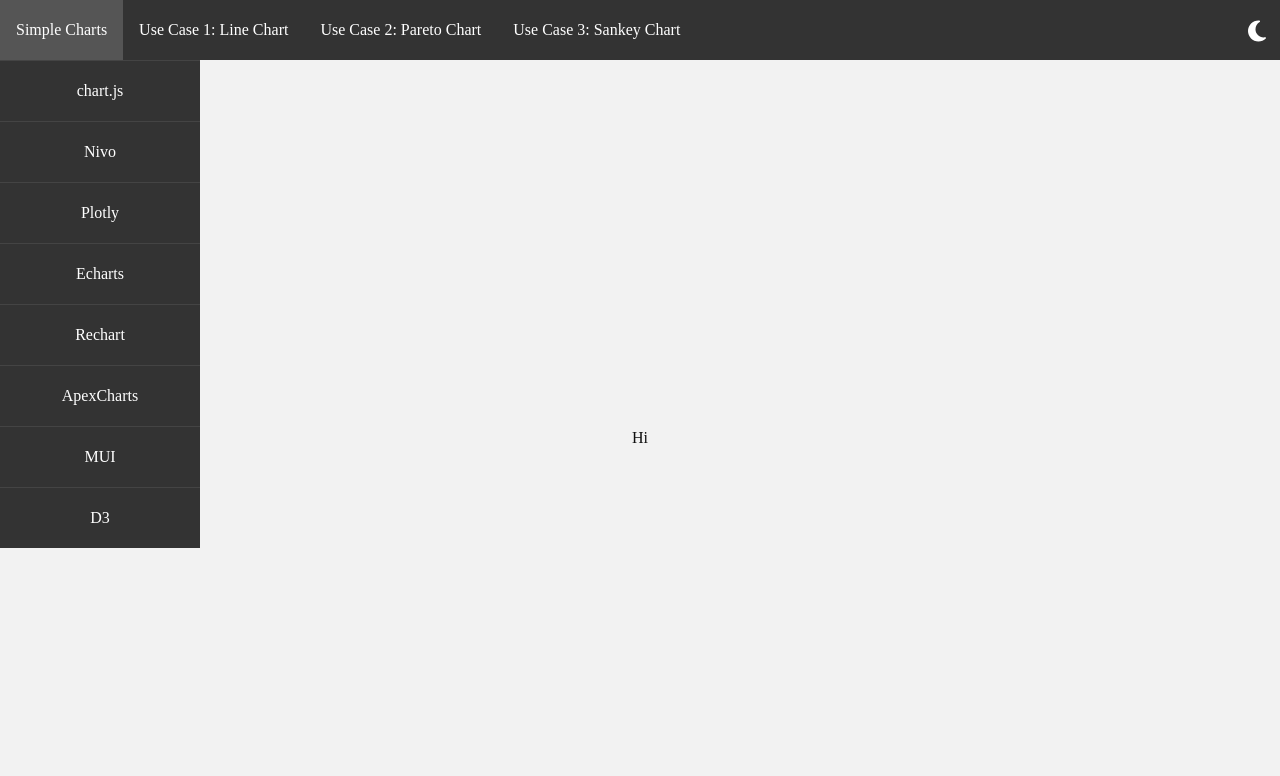
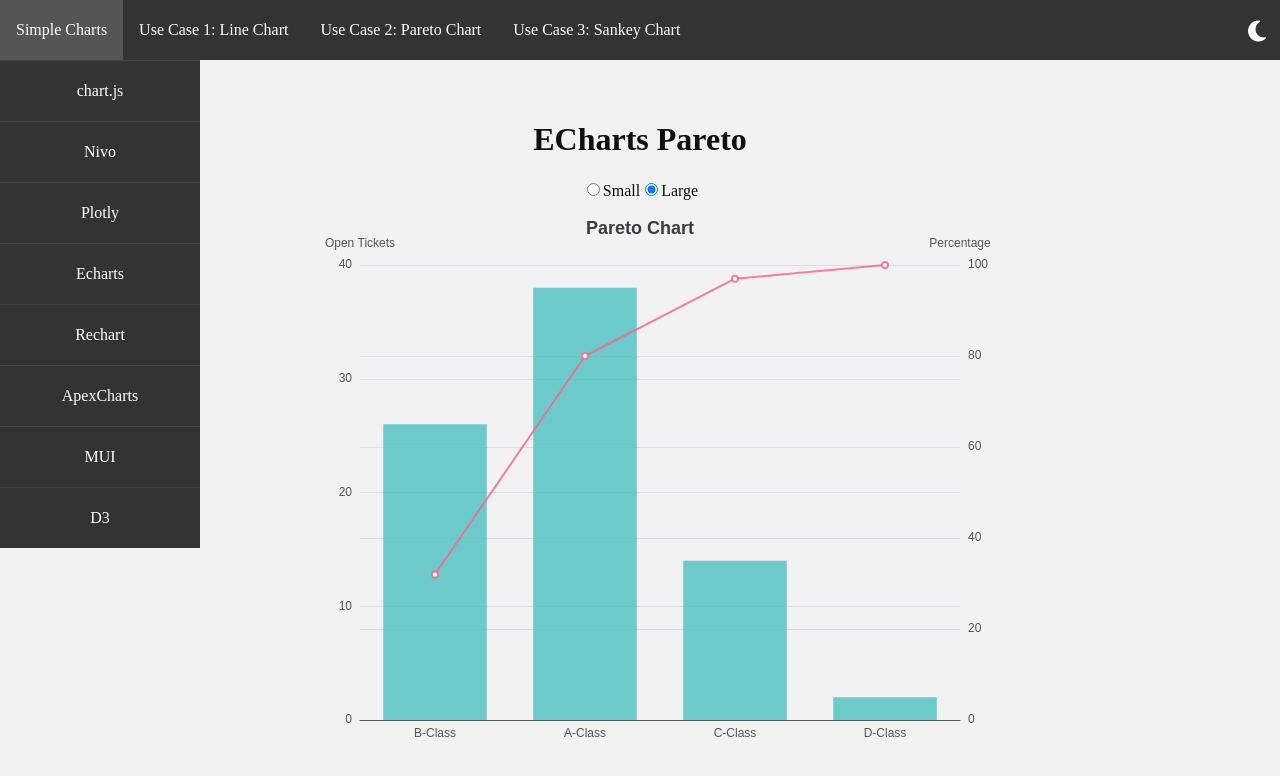
Before and after one commit to Deaniebean/data-viz-libraries, a React (Vite) app: page /echarts/pareto in a window 1280 px wide. Shown: the top 776 px of the page. Built offline with nearby package versions, Linux system fonts and the light colour scheme; what chartjs-chart-sankey would draw is missing.

Commit message:
pareto done

```diff
--- a/src/charts/paretoChart/ChartjsPareto.tsx
+++ b/src/charts/paretoChart/ChartjsPareto.tsx
@@ -1,6 +1,125 @@
+import { Chart } from 'react-chartjs-2';
+import { ChartWrapper } from '../../common/chartWrapper';
+import { useState } from 'react';
+import { ParetoData } from '../../utils/DataPareto';
+import {
+  Chart as ChartJS,
+  CategoryScale,
+  LinearScale,
+  BarElement,
+  LineElement,
+  PointElement,
+  LineController,
+  BarController,
+  Tooltip,
+  Legend,
+} from 'chart.js';
+
+ChartJS.register(
+  CategoryScale,
+  LinearScale,
+  BarElement,
+  LineElement,
+  PointElement,
+  LineController,
+  BarController,
+  Tooltip,
+  Legend
+);
+
 export const ChartjsPareto = () => {
+  const [chartData] = useState(ParetoData);
+  const categories = Array.from(new Set(chartData.map((data) => data.group)));
 
-    return (
-        <div>Hi</div>
-    )
-}
+  // Filter out issues with status "Done" and count open issues for each group
+  const openIssuesCount = categories.map(
+    (category) =>
+      chartData.filter(
+        (data) => data.group === category && data.status !== 4
+      ).length
+  );
+
+  // Calculate cumulative percentage for the line graph
+  const totalOpenIssues = openIssuesCount.reduce((acc, count) => acc + count, 0);
+  let cumulativeSum = 0;
+  const cumulativePercentage = openIssuesCount.map((count) => {
+    cumulativeSum += count;
+    return Math.floor((cumulativeSum / totalOpenIssues) * 100);
+  });
+
+  // Find the index where the cumulative percentage reaches or exceeds 80%
+  const index80 = cumulativePercentage.findIndex((percentage) => percentage >= 80);
+  console.log('Index where cumulative percentage reaches or exceeds 80%:', index80);
+
+  const data = {
+    labels: categories,
+    datasets: [
+      {
+        type: 'bar' as const,
+        label: 'Open Tickets',
+        data: openIssuesCount,
+        backgroundColor: 'rgba(75, 192, 192, 0.2)',
+        borderColor: 'rgba(75, 192, 192, 1)',
+        borderWidth: 1,
+      },
+      {
+        type: 'line' as const,
+        label: 'Percentage',
+        data: cumulativePercentage,
+        backgroundColor: 'rgba(255, 99, 132, 0.2)',
+        borderColor: 'rgba(255, 99, 132, 1)',
+        borderWidth: 1,
+        yAxisID: 'y-axis-2',
+      },
+    ],
+  };
+
+  const options = {
+    scales: {
+      y: {
+        beginAtZero: true,
+        title: {
+          display: true,
+          text: 'Open Tickets',
+        },
+      },
+      'y-axis-2': {
+        beginAtZero: true,
+        position: 'right' as const,
+        title: {
+          display: true,
+          text: 'Percentage',
+        },
+        max: 100,
+      },
+    },
+    plugins: {
+      annotation: {
+        annotations: {
+          line1: {
+            type: 'line',
+            yMin: 0,
+            yMax: 100,
+            xMin: index80 + 0.5,
+            xMax: index80 + 0.5,
+            borderColor: '#FF4560',
+            borderWidth: 2,
+            label: {
+              content: '80% Threshold',
+              enabled: true,
+              position: 'center',
+              backgroundColor: '#FF4560',
+              color: '#fff',
+            },
+          },
+        },
+      },
+    },
+  };
+
+  return (
+    <ChartWrapper title={'Chart.js Pareto'}>
+      <Chart type='bar' data={data} options={options} />
+    </ChartWrapper>
+  );
+};
--- a/src/charts/paretoChart/EchartsPareto.tsx
+++ b/src/charts/paretoChart/EchartsPareto.tsx
@@ -1,6 +1,104 @@
+import React from 'react';
+import ReactECharts from 'echarts-for-react';
+import { ChartWrapper } from '../../common/chartWrapper';
+import { useState } from 'react';
+import { ParetoData } from '../../utils/DataPareto';
+
 export const EchartsPareto = () => {
+  const [chartData] = useState(ParetoData);
+  const categories = Array.from(new Set(chartData.map((data) => data.group)));
 
-    return (
-        <div>Hi</div>
-    )
-}
+  // Filter out issues with status "Done" and count open issues for each group
+  const openIssuesCount = categories.map(
+    (category) =>
+      chartData.filter(
+        (data) => data.group === category && data.status !== 4
+      ).length
+  );
+
+  // Calculate cumulative percentage for the line graph
+  const totalOpenIssues = openIssuesCount.reduce((acc, count) => acc + count, 0);
+  let cumulativeSum = 0;
+  const cumulativePercentage = openIssuesCount.map((count) => {
+    cumulativeSum += count;
+    return Math.floor((cumulativeSum / totalOpenIssues) * 100);
+  });
+
+  // Find the index where the cumulative percentage reaches or exceeds 80%
+  const index80 = cumulativePercentage.findIndex((percentage) => percentage >= 80);
+  console.log('Index where cumulative percentage reaches or exceeds 80%:', index80);
+
+  const options = {
+    title: {
+      text: 'Pareto Chart',
+    },
+    tooltip: {
+      trigger: 'axis',
+      axisPointer: {
+        type: 'cross',
+      },
+    },
+    xAxis: {
+      type: 'category',
+      data: categories,
+    },
+    yAxis: [
+      {
+        type: 'value',
+        name: 'Open Tickets',
+      },
+      {
+        type: 'value',
+        name: 'Percentage',
+        max: 100,
+        position: 'right',
+      },
+    ],
+    series: [
+      {
+        name: 'Open Tickets',
+        type: 'bar',
+        data: openIssuesCount,
+        yAxisIndex: 0,
+        itemStyle: {
+          color: 'rgba(75, 192, 192, 0.8)',
+        },
+      },
+      {
+        name: 'Percentage',
+        type: 'line',
+        data: cumulativePercentage,
+        yAxisIndex: 1,
+        itemStyle: {
+          color: 'rgba(255, 99, 132, 0.8)',
+        },
+        lineStyle: {
+          width: 2,
+        },
+      },
+    ],
+    markLine: {
+      data: [
+        {
+          xAxis: index80 + 0.5,
+          lineStyle: {
+            color: '#FF4560',
+            width: 2,
+          },
+          label: {
+            show: true,
+            position: 'end',
+            formatter: '80% Threshold',
+            color: '#FF4560',
+          },
+        },
+      ],
+    },
+  };
+
+  return (
+    <ChartWrapper title={'ECharts Pareto'}>
+      <ReactECharts option={options} style={{ height: '600px', width: '100%' }} />
+    </ChartWrapper>
+  );
+};
```
